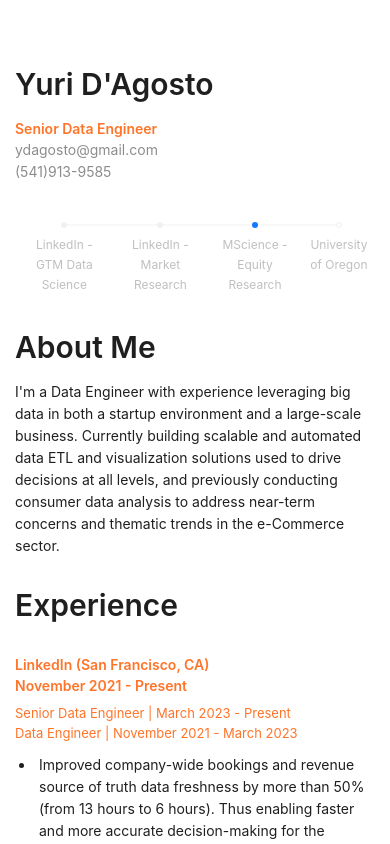
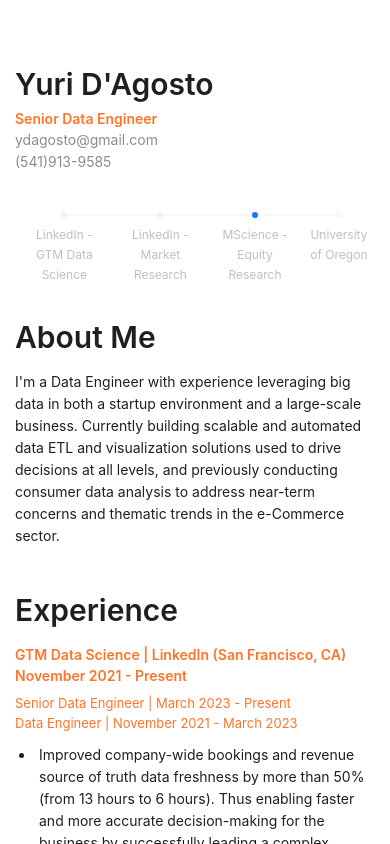
Before and after one commit to ydagosto/yurfolio, a React (Create React App) app: page /resume in a window 390 px wide. Shown: the top 844 px of the page. Built offline with nearby package versions, Linux system fonts and the light colour scheme.

Commit message:
changing formatting

```diff
--- a/src/components/ExperienceItem.tsx
+++ b/src/components/ExperienceItem.tsx
@@ -12,7 +12,7 @@ const ExperienceItem = (props: any) => {
         <div className="experience-header" key={positionKey}>
           <div>
             <Title level={5} className="company">
-              {data["company"]} ({data["location"]})
+              {positionKey} | {data["company"]} ({data["location"]})
             </Title>
           </div>
           <Title level={5} type="secondary" className="dates">
--- a/src/styles.scss
+++ b/src/styles.scss
@@ -30,11 +30,15 @@
                 padding-right: 15px;
             }
             .tag-line{
-                padding-bottom: 50px;
+                padding-bottom: 60px;
                 padding-left: 5px;
                 @media (max-width: 768px) {
                     padding-left: 0px;
                     padding-bottom: 30px;
+                }
+                .full-name{
+                    padding-bottom: 0px !important;
+                    margin-bottom: 5px;
                 }
                 .title{
                     margin-right: auto;
@@ -78,6 +82,8 @@
                 width: 100%;
             }
             .resume-header{
+                padding-bottom: 0px !important;
+                margin-bottom: 5px;
                 @media (max-width: 768px) {
                     padding: 15px;
                     margin: 0;
@@ -85,8 +91,7 @@
             }
             .about-me-text{
                 @media (max-width: 768px) {
-                padding-left: 15px;
-                padding-right: 15px;
+                padding: 15px 15px 15px 15px;
                 }
             }
             .resume-section{
```
